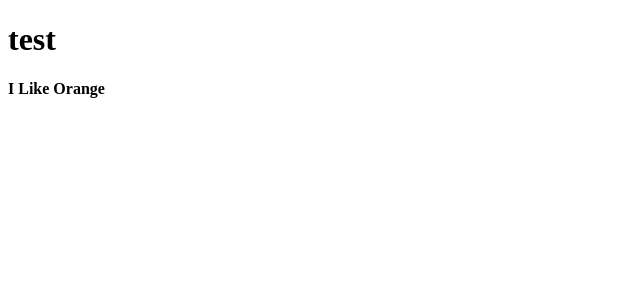
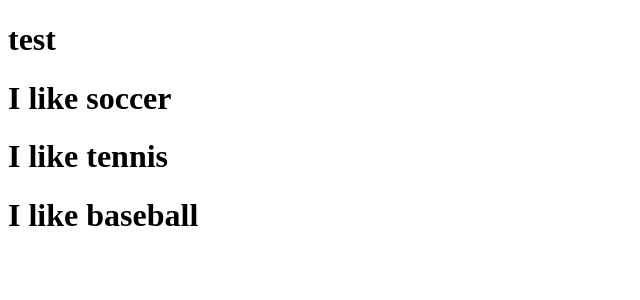
Before and after one commit to HyunAm0225/Hyun_Movie, a React (Create React App) app: page / in a window 1280 px wide. Shown: the top 300 px of the page, without its empty margins (0-640 px from the left). Built offline with nearby package versions, Linux system fonts and the light colour scheme.

Commit message:
2.1 porps를 이용해 데이터 넘기기 연습

```diff
--- a/src/App.js
+++ b/src/App.js
@@ -1,10 +1,16 @@
 import React from "react";
-import Orange from "./Orange";
+
+const Sports = ({ fav }) => {
+  return <h1>I like {fav}</h1>;
+};
+
 function App() {
   return (
     <div>
       <h1>test</h1>
-      <Orange />
+      <Sports fav="soccer" />
+      <Sports fav="tennis" />
+      <Sports fav="baseball" />
     </div>
   );
 }
--- a/src/Orange.js
+++ /dev/null
@@ -1,7 +0,0 @@
-import React from "react";
-
-const Orange = () => {
-  return <h4>I Like Orange</h4>;
-};
-
-export default Orange;
```
